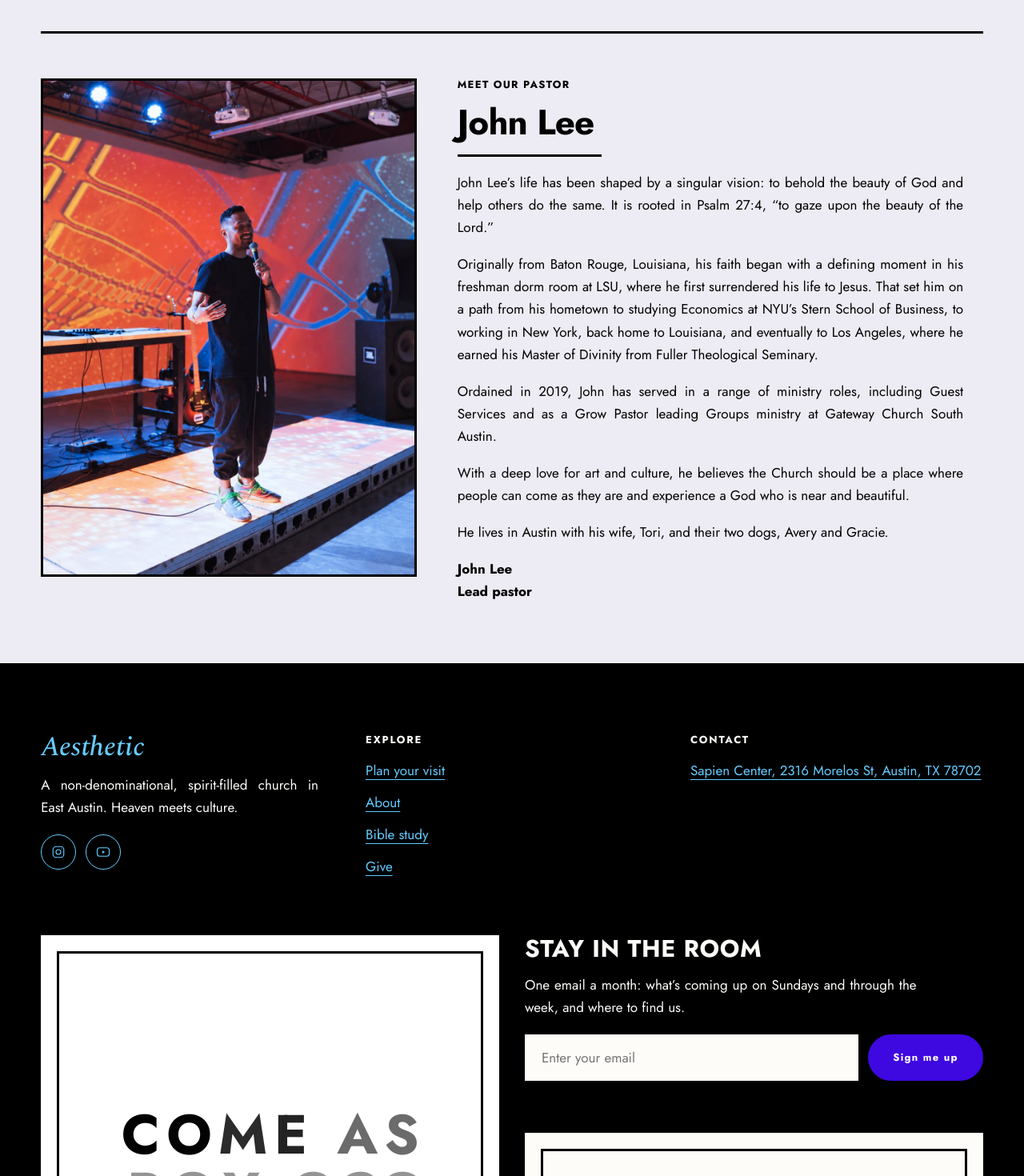
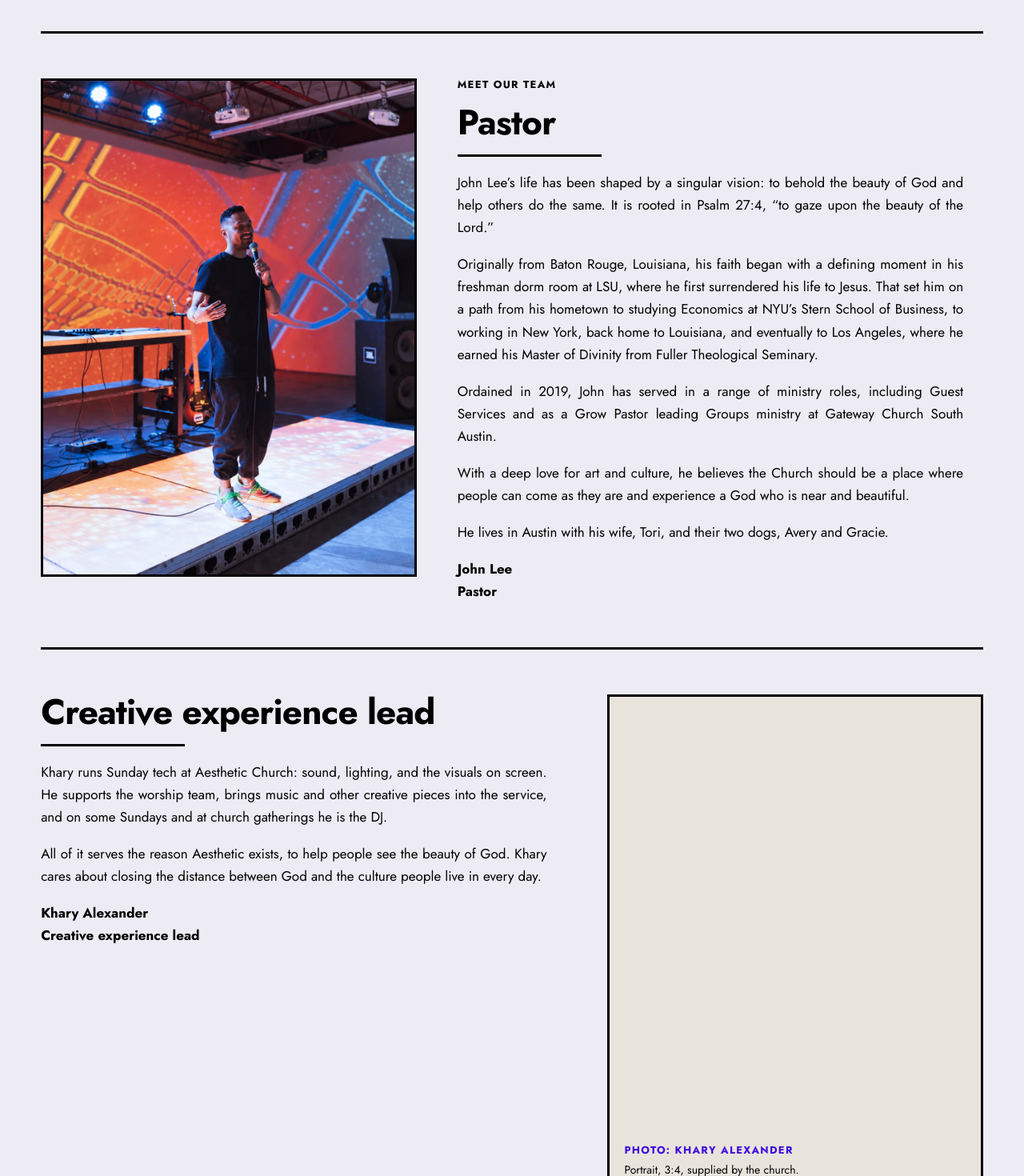
Before and after one commit to Aesthetic-ATX/Aesthetic-Website, a Next.js app: page /about in a window 1280 px wide. Shown: the part 1760-3230 px from the top of the page at 80% size. Built offline with nearby package versions, Linux system fonts and the light colour scheme.

Commit message:
About: Meet our team with Khary and Tori bios; Lead pastor becomes Pastor sitewide
Co-Authored-By: Claude Opus 5.5 <noreply@anthropic.com>

```diff
--- a/app/about/page.tsx
+++ b/app/about/page.tsx
@@ -1,7 +1,9 @@
 import Image from "next/image";
 import { BeliefsWall } from "@/components/BeliefsWall";
+import { Frame } from "@/components/Frame";
 import { mission, vision, values, beliefsIntro } from "@/data/commitment";
 import { metaFor } from "@/data/meta";
+import { team } from "@/data/team";
 
 export const metadata = metaFor("about");
 
@@ -77,8 +79,8 @@ export default function About() {
             />
           </div>
           <div className="col" style={{ gap: 18 }}>
-            <span className="lbl">MEET OUR PASTOR</span>
-            <h2 className="h2" style={{ fontSize: "clamp(32px,4vw,44px)" }}>John Lee</h2>
+            <span className="lbl">MEET OUR TEAM</span>
+            <h2 className="h2" style={{ fontSize: "clamp(32px,4vw,44px)" }}>Pastor</h2>
             <hr className="rule" style={{ width: 180 }} />
             <p className="bd">
               John Lee&rsquo;s life has been shaped by a singular vision: to behold the beauty of God
@@ -103,9 +105,32 @@ export default function About() {
             <p className="bd">
               He lives in Austin with his wife, Tori, and their two dogs, Avery and Gracie.
             </p>
-            <p className="bd" style={{ fontWeight: 700 }}>John Lee<br />Lead pastor</p>
+            <p className="bd" style={{ fontWeight: 700 }}>John Lee<br />Pastor</p>
           </div>
         </div>
+
+        {/* Team bios alternate sides on desktop; the DOM keeps the picture first
+            so phones always read picture, then story. */}
+        {team.map((m) => (
+          <div key={m.name} style={{ display: "contents" }}>
+            <hr className="rule" />
+            <div className={`split s-bio${m.photoSide === "right" ? " s-bio-flip" : ""}`}>
+              <Frame
+                ratio="3 / 4"
+                waitingFor={`PHOTO: ${m.name.toUpperCase()}`}
+                note="Portrait, 3:4, supplied by the church."
+              />
+              <div className="col" style={{ gap: 18 }}>
+                <h2 className="h2" style={{ fontSize: "clamp(32px,4vw,44px)" }}>{m.role}</h2>
+                <hr className="rule" style={{ width: 180 }} />
+                {m.bio.map((para) => (
+                  <p key={para.slice(0, 24)} className="bd">{para}</p>
+                ))}
+                <p className="bd" style={{ fontWeight: 700 }}>{m.name}<br />{m.role}</p>
+              </div>
+            </div>
+          </div>
+        ))}
       </div>
     </section>
   );
--- a/app/globals.css
+++ b/app/globals.css
@@ -165,6 +165,8 @@ a:hover{text-decoration:underline;text-decoration-thickness:3px;text-underline-o
 .split>*,.grid2>*,.col>*{min-width:0;}
 .s-even{grid-template-columns:1fr 1fr;}
 .s-bio{grid-template-columns:5fr 7fr;}   /* one portrait beside the story */
+.s-bio-flip{grid-template-columns:7fr 5fr;}
+.s-bio-flip>:first-child{order:2;}  /* picture right on desktop only */
 .bio-photo{border:var(--key);line-height:0;}
 .bio-photo img{width:100%;height:auto;}
 .col{display:flex;flex-direction:column;gap:22px;}
@@ -456,6 +458,7 @@ a:hover{text-decoration:underline;text-decoration-thickness:3px;text-underline-o
   .about-grid{row-gap:24px;}
   .about-copy{margin-top:16px;}
   .s-even,.s-bio{grid-template-columns:1fr;}
+  .s-bio-flip>:first-child{order:0;}
 }
 @media (max-width:560px){
   .ticket{grid-template-columns:1fr !important;}
--- a/components/Message.tsx
+++ b/components/Message.tsx
@@ -15,7 +15,7 @@ function long(iso: string) {
 /**
  * This week's message, under the bulletin masthead from Screenshot #1:
  * kicker, two-line title, then the three-slot dateline. Below it, a magazine
- * contents page: the series poster on the left, the lead pastor's note and
+ * contents page: the series poster on the left, the pastor's note and
  * the five Sundays on the right, this week marked in green.
  */
 export function Message() {
@@ -49,7 +49,7 @@ export function Message() {
           />
         </div>
         <div className="msg-text">
-          <p className="lbl">A NOTE FROM OUR LEAD PASTOR</p>
+          <p className="lbl">A NOTE FROM OUR PASTOR</p>
           <div className="msg-note">
             {message.note.map((para, i) => (
               <p key={i} className={i === 0 ? "bd dropcap" : "bd"}>{para}</p>
--- a/data/commitment.ts
+++ b/data/commitment.ts
@@ -1,6 +1,6 @@
 /**
  * Mission, vision, values and core beliefs from "Commitment to Community",
- * drafted by Lead Pastor John Lee (Commitment to Community.pdf, page 1).
+ * drafted by Pastor John Lee (Commitment to Community.pdf, page 1).
  *
  * Wording is John's. The only edits, approved 2026-09-16 because the brief bans
  * em dashes in site copy:
--- a/data/message.ts
+++ b/data/message.ts
@@ -1,7 +1,7 @@
 /**
  * "This week's message": the homepage card, set with the same bulletin
  * masthead as the Weekly (layout from Screenshot #1, chosen 2026-09-17).
- * Poster left, the lead pastor's note and the series contents right
+ * Poster left, the pastor's note and the series contents right
  * (prototypes/message.html, option C, chosen 2026-09-23).
  *
  * Hand updated each week: move `current` down one, and fill in the next
@@ -31,7 +31,7 @@ export const message = {
     "Every song has a beat. The beat keeps a song moving and tells it where to go. Our lives work the same way. There are rhythms and practices that shape us. They help us slow down, stay close to God, and become more like Jesus on ordinary days.",
     "Following Jesus means living with Him every day of the week. Over the next five weeks, we'll look at five simple practices that can form a healthy spiritual rhythm. Each one helps us hear from Jesus and make room for Him in a busy week.",
   ],
-  byline: "JOHN LEE · LEAD PASTOR",
+  byline: "JOHN LEE · PASTOR",
   /** 1-based index into `weeks` of the Sunday this card is about. */
   current: 2,
   weeks: [
--- /dev/null
+++ b/data/team.ts
@@ -0,0 +1,34 @@
+/**
+ * Team bios under John's on /about. Source: John's drafts (sent 2026-09-25),
+ * rewritten to the brief's copy rules. Facts are his; nothing added except
+ * Sapien Center and doors at 10:30, both already confirmed on /visit.
+ * Photos still owed: each renders as a labelled 3:4 slot until supplied.
+ */
+export type Member = {
+  name: string;
+  role: string;
+  bio: string[];
+  /** Picture side on desktop. Phones always show the picture first. */
+  photoSide: "left" | "right";
+};
+
+export const team: Member[] = [
+  {
+    name: "Khary Alexander",
+    role: "Creative experience lead",
+    photoSide: "right",
+    bio: [
+      "Khary runs Sunday tech at Aesthetic Church: sound, lighting, and the visuals on screen. He supports the worship team, brings music and other creative pieces into the service, and on some Sundays and at church gatherings he is the DJ.",
+      "All of it serves the reason Aesthetic exists, to help people see the beauty of God. Khary cares about closing the distance between God and the culture people live in every day.",
+    ],
+  },
+  {
+    name: "Tori Lee",
+    role: "Volunteer coordinator",
+    photoSide: "left",
+    bio: [
+      "Tori leads and looks after the volunteer team at Aesthetic Church. She coordinates the Sunday setup at Sapien Center and keeps track of the moving parts of church life, so the room is warm and ready when doors open at 10:30.",
+      "If you would like to join the volunteer team, Tori is the person to talk to.",
+    ],
+  },
+];
--- a/data/visit.ts
+++ b/data/visit.ts
@@ -116,7 +116,7 @@ export const visit = {
       ],
     },
   ] as Chapter[],
-  quote: { text: "You don’t have to clean yourself up first.", by: "JOHN LEE, LEAD PASTOR" },
+  quote: { text: "You don’t have to clean yourself up first.", by: "JOHN LEE, PASTOR" },
   parking: {
     /* Source: Aesthetic Website Images/Parking Instructions Picture.PNG (1229x1280), 2026-09-23.
        Shown uncropped: the street names and parking labels are printed on it. */
```
